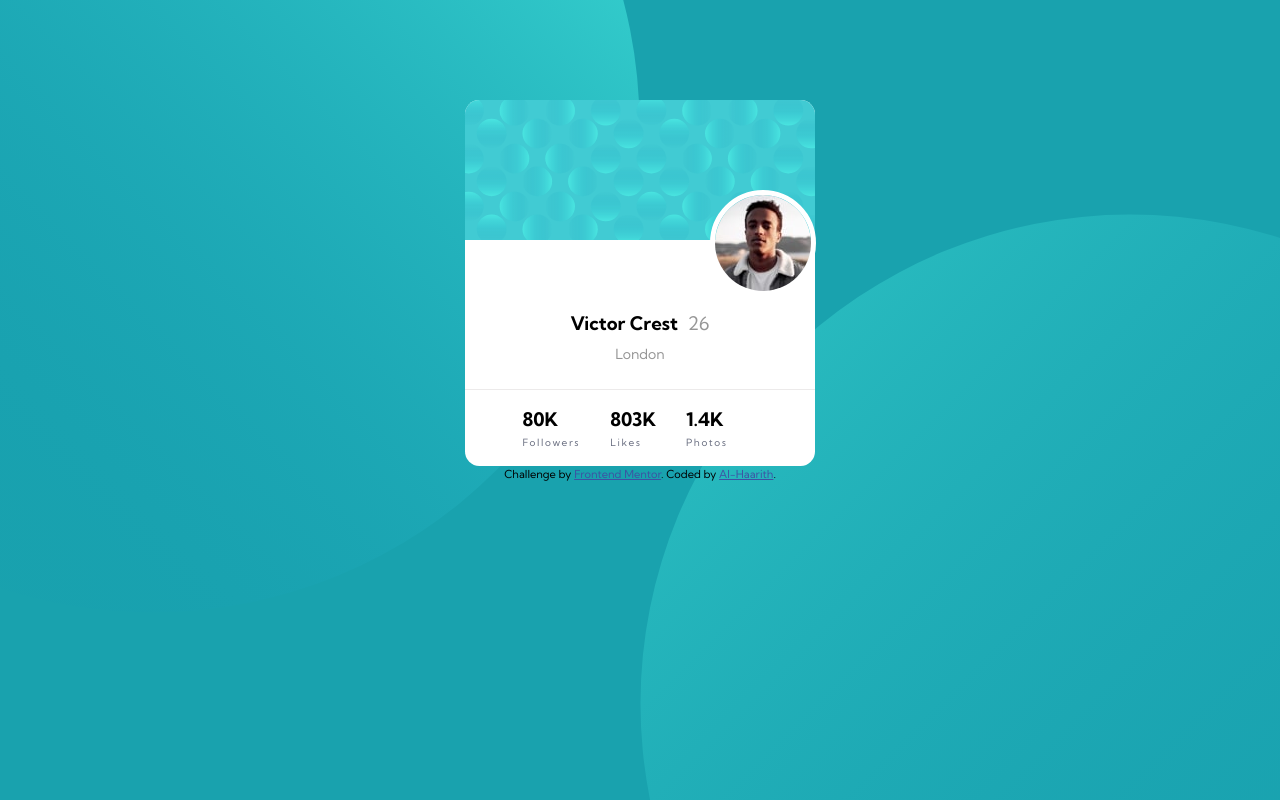
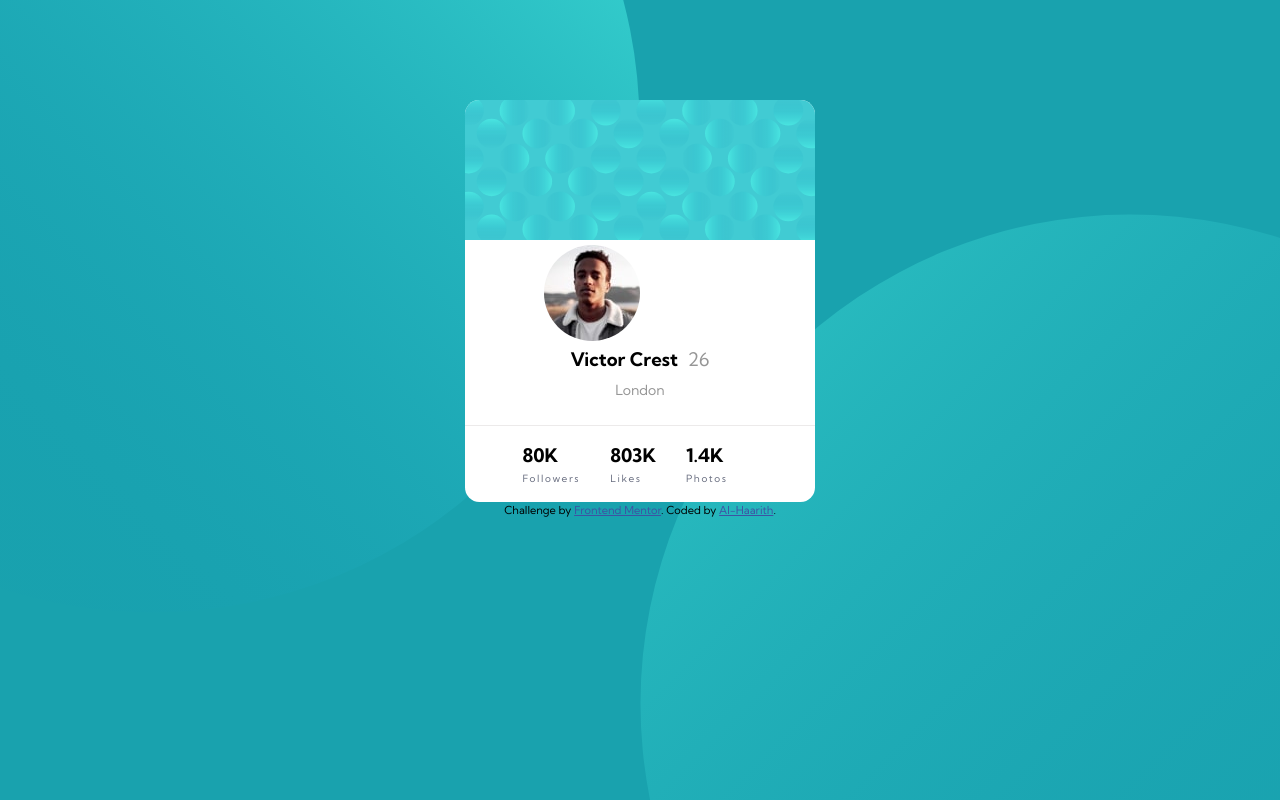
Before and after one commit to HaarithBinSabur/profile-card-componet, a plain HTML site: page index.html in a window 1280 px wide. Drawn offline with Linux system fonts and the light colour scheme.

Commit message:
Initial commit

```diff
--- a/style/style.css
+++ b/style/style.css
@@ -112,9 +112,7 @@ body{
 }
 
 .image__victor{
-    position: absolute;
-    top: 190px;
-    left:200px ;
+    transform: translate(-3rem);
     border-radius: 60px;
     border: 5px solid white;
     margin: auto;
@@ -132,7 +130,6 @@ body{
     display: flex;
     justify-content: center;
     align-items: center;
-    margin-top: 70px;
 }
 
 span{
```
